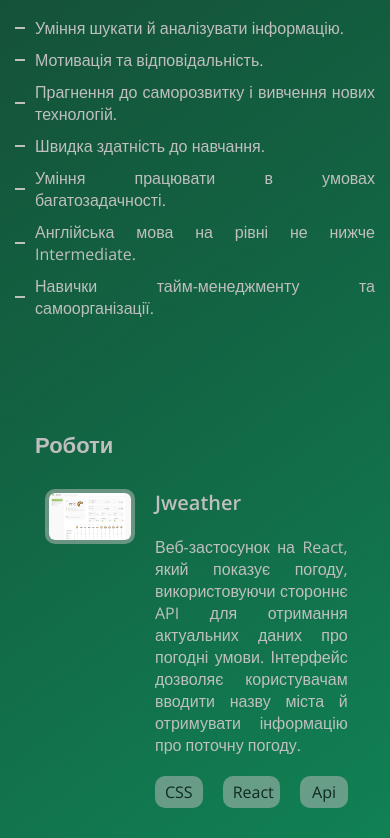
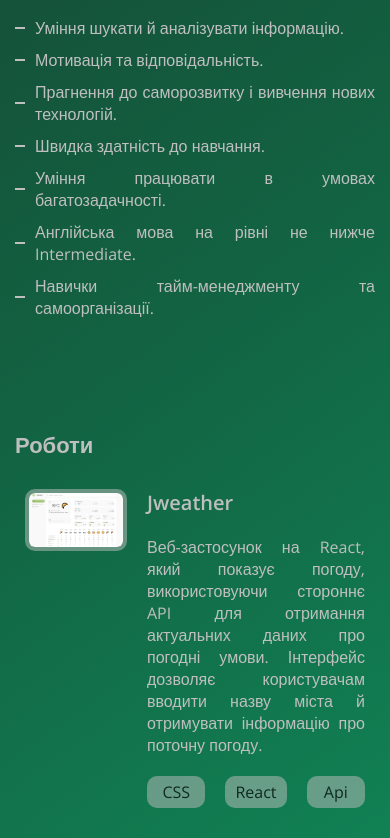
Before and after one commit to Yuliia-Myrakhovska/resume.github.io, a plain HTML site: page index.html in a window 390 px wide. Shown: the part 1826-2664 px from the top of the page. Drawn offline with nearby package versions, Linux system fonts and the light colour scheme.

Commit message:
add margin

```diff
--- a/css/style.css
+++ b/css/style.css
@@ -276,7 +276,7 @@ body {
   }
 
   .section:last-child {
-    margin: 20px;
+    margin-bottom: 20px;
   }
 
   .title-section {
```
